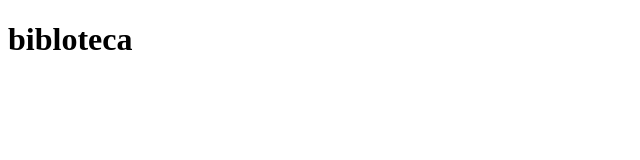
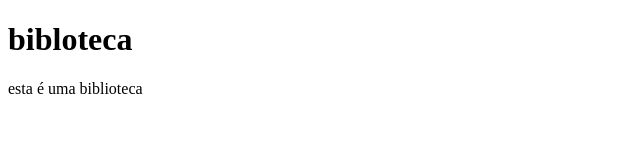
Before and after one commit to brueiff/biblioteca, a plain HTML site: page index.html in a window 1280 px wide. Shown: the whole page, without its empty margins (0-640 px from the left). Drawn offline with Linux system fonts and the light colour scheme.

Commit message:
atualização do corpo da pg

```diff
--- a/index.html
+++ b/index.html
@@ -8,5 +8,6 @@
 </head>
 <body>
   <h1>bibloteca</h1>
+  <p>esta é uma biblioteca</p>
 </body>
 </html>
```
